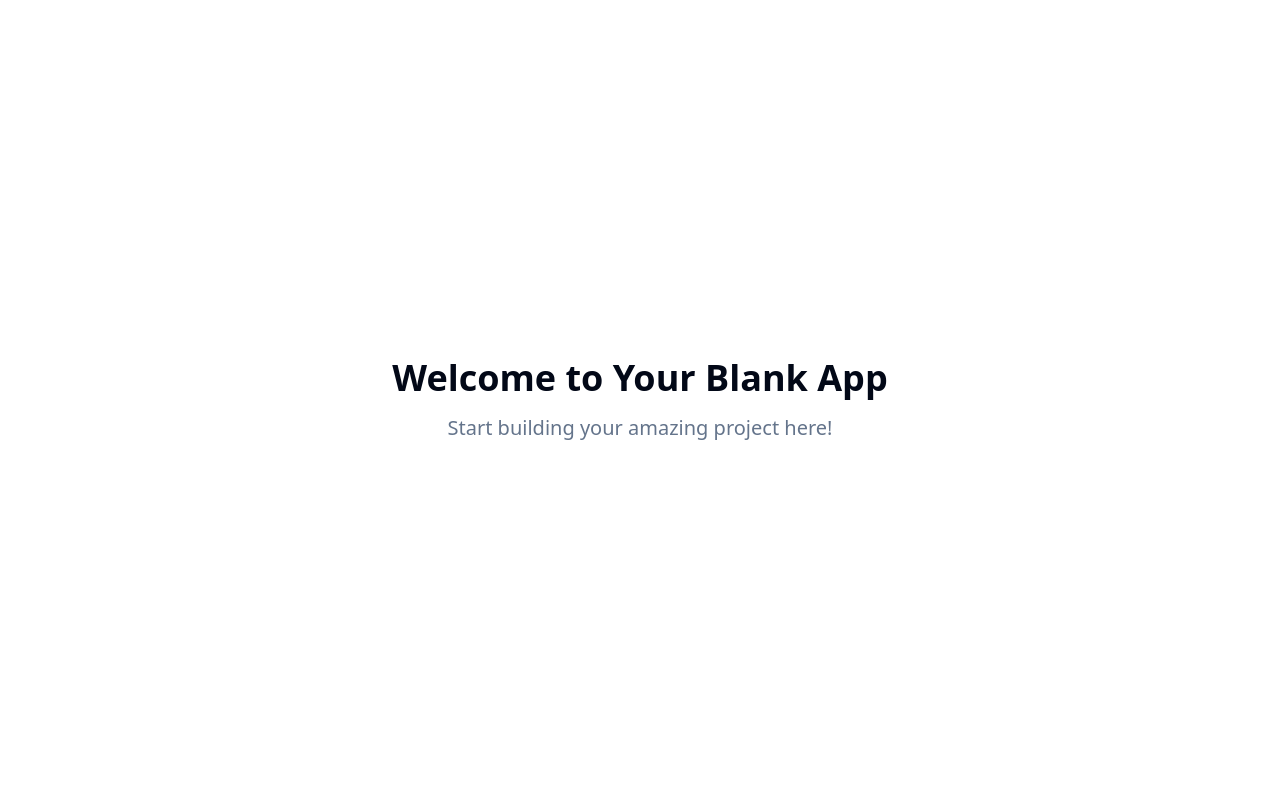
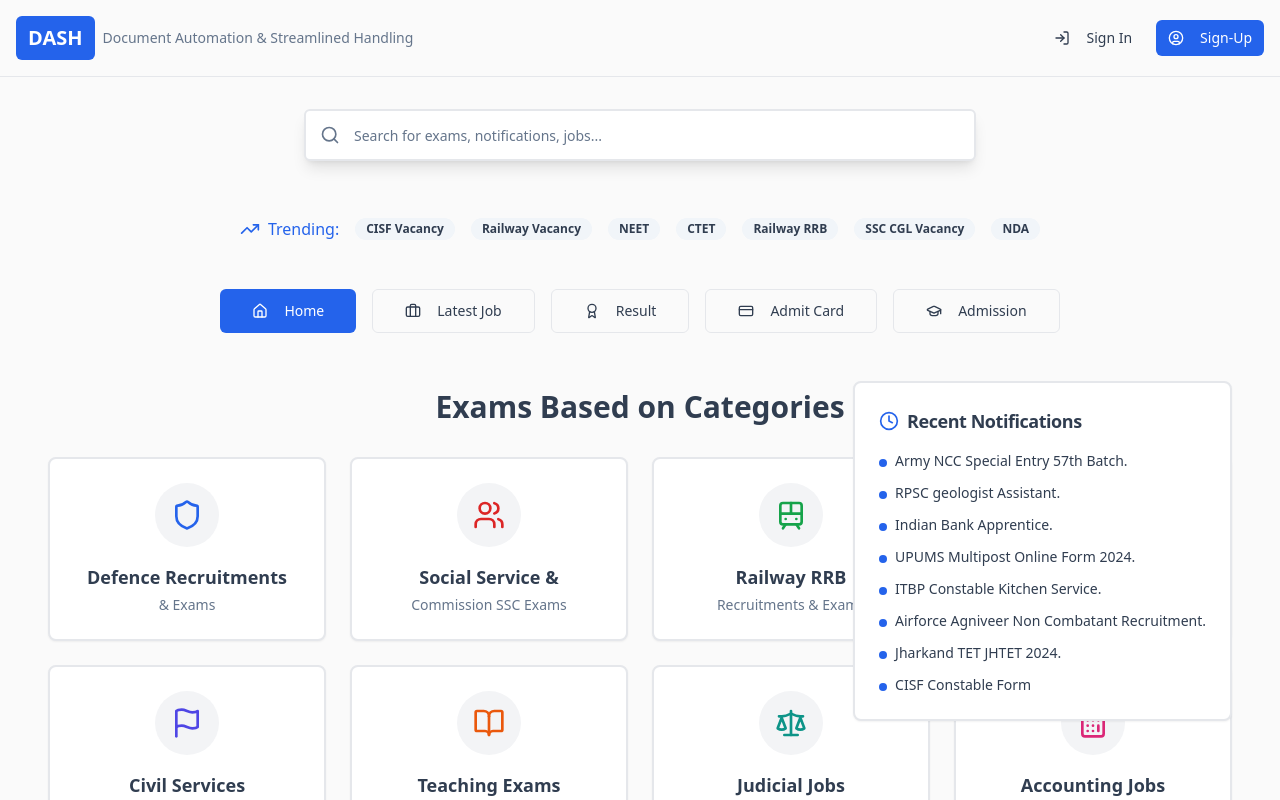
Before and after one commit to DASH-WORKSPACE/dash-automation, a React (Vite) app: page / in a window 1280 px wide. Shown: the top 800 px of the page. Built offline with nearby package versions, Linux system fonts and the light colour scheme.

Commit message:
Create exam selection website
Create a website where students can select an exam and have their form auto-filled.

```diff
--- a/index.html
+++ b/index.html
@@ -3,11 +3,11 @@
   <head>
     <meta charset="UTF-8" />
     <meta name="viewport" content="width=device-width, initial-scale=1.0" />
-    <title>student-ease-forms</title>
-    <meta name="description" content="Lovable Generated Project" />
+    <title>DASH - Document Automation & Streamlined Handling | Exam Portal</title>
+    <meta name="description" content="DASH Exam Portal - Select exams and auto-fill registration forms. Access government job notifications, results, admit cards and admissions." />
     <meta name="author" content="Lovable" />
 
-    <meta property="og:title" content="student-ease-forms" />
+    <meta property="og:title" content="4414dcab-7c54-4552-b302-51888e9d46e3" />
     <meta property="og:description" content="Lovable Generated Project" />
     <meta property="og:type" content="website" />
     <meta property="og:image" content="https://lovable.dev/opengraph-image-p98pqg.png" />
--- /dev/null
+++ b/src/components/ExamCategories.tsx
@@ -0,0 +1,123 @@
+import { Card, CardContent } from "@/components/ui/card";
+import { Button } from "@/components/ui/button";
+import {
+  Shield,
+  Users,
+  Train,
+  Building2,
+  Flag,
+  BookOpen,
+  Scale,
+  Calculator,
+  ChevronDown
+} from "lucide-react";
+
+interface ExamCategory {
+  icon: React.ElementType;
+  title: string;
+  description: string;
+  color: string;
+}
+
+const ExamCategories = () => {
+  const categories: ExamCategory[] = [
+    {
+      icon: Shield,
+      title: "Defence Recruitments",
+      description: "& Exams",
+      color: "text-blue-600"
+    },
+    {
+      icon: Users,
+      title: "Social Service &",
+      description: "Commission SSC Exams",
+      color: "text-red-600"
+    },
+    {
+      icon: Train,
+      title: "Railway RRB",
+      description: "Recruitments & Exams",
+      color: "text-green-600"
+    },
+    {
+      icon: Building2,
+      title: "Banking PO, Clerks",
+      description: "Job Exams",
+      color: "text-purple-600"
+    },
+    {
+      icon: Flag,
+      title: "Civil Services",
+      description: "Examinations",
+      color: "text-indigo-600"
+    },
+    {
+      icon: BookOpen,
+      title: "Teaching Exams",
+      description: "",
+      color: "text-orange-600"
+    },
+    {
+      icon: Scale,
+      title: "Judicial Jobs",
+      description: "Exams",
+      color: "text-teal-600"
+    },
+    {
+      icon: Calculator,
+      title: "Accounting Jobs",
+      description: "Recruitment",
+      color: "text-pink-600"
+    }
+  ];
+
+  const handleCategoryClick = (category: ExamCategory) => {
+    // This would navigate to exam selection and auto-fill form
+    console.log(`Selected category: ${category.title}`);
+  };
+
+  return (
+    <div className="py-8 px-4">
+      <div className="container mx-auto">
+        <div className="text-center mb-8">
+          <h2 className="text-3xl font-bold text-foreground mb-2">
+            Exams Based on Categories
+          </h2>
+        </div>
+
+        <div className="grid grid-cols-1 md:grid-cols-2 lg:grid-cols-4 gap-6 mb-8">
+          {categories.map((category, index) => (
+            <Card
+              key={index}
+              className="hover:shadow-xl transition-all duration-300 cursor-pointer group border-2 hover:border-primary bg-exam-card"
+              onClick={() => handleCategoryClick(category)}
+            >
+              <CardContent className="p-6 text-center">
+                <div className="mb-4 flex justify-center">
+                  <div className={`p-4 rounded-full bg-gray-100 group-hover:bg-primary/10 transition-colors`}>
+                    <category.icon className={`w-8 h-8 ${category.color} group-hover:text-primary transition-colors`} />
+                  </div>
+                </div>
+                <h3 className="font-semibold text-card-foreground text-lg mb-1">
+                  {category.title}
+                </h3>
+                <p className="text-muted-foreground text-sm">
+                  {category.description}
+                </p>
+              </CardContent>
+            </Card>
+          ))}
+        </div>
+
+        <div className="text-center">
+          <Button variant="outline" size="lg" className="flex items-center space-x-2 mx-auto">
+            <ChevronDown className="w-5 h-5" />
+            <span>More Exams</span>
+          </Button>
+        </div>
+      </div>
+    </div>
+  );
+};
+
+export default ExamCategories;
--- /dev/null
+++ b/src/components/Header.tsx
@@ -0,0 +1,37 @@
+import { Button } from "@/components/ui/button";
+import { Input } from "@/components/ui/input";
+import { Search, UserCircle, LogIn } from "lucide-react";
+
+const Header = () => {
+  return (
+    <header className="bg-background border-b border-border sticky top-0 z-50">
+      <div className="container mx-auto px-4 py-4">
+        <div className="flex items-center justify-between">
+          {/* Logo */}
+          <div className="flex items-center space-x-2">
+            <div className="bg-primary text-primary-foreground px-3 py-2 rounded-md font-bold text-xl">
+              DASH
+            </div>
+            <div className="text-sm text-muted-foreground">
+              Document Automation & Streamlined Handling
+            </div>
+          </div>
+
+          {/* Auth Buttons */}
+          <div className="flex items-center space-x-3">
+            <Button variant="ghost" size="sm" className="flex items-center space-x-2">
+              <LogIn className="w-4 h-4" />
+              <span>Sign In</span>
+            </Button>
+            <Button size="sm" className="flex items-center space-x-2">
+              <UserCircle className="w-4 h-4" />
+              <span>Sign-Up</span>
+            </Button>
+          </div>
+        </div>
+      </div>
+    </header>
+  );
+};
+
+export default Header;
--- /dev/null
+++ b/src/components/Navigation.tsx
@@ -0,0 +1,34 @@
+import { Button } from "@/components/ui/button";
+import { Home, Briefcase, Award, CreditCard, GraduationCap } from "lucide-react";
+
+const Navigation = () => {
+  const navItems = [
+    { icon: Home, label: "Home", active: true },
+    { icon: Briefcase, label: "Latest Job" },
+    { icon: Award, label: "Result" },
+    { icon: CreditCard, label: "Admit Card" },
+    { icon: GraduationCap, label: "Admission" }
+  ];
+
+  return (
+    <div className="py-6 px-4">
+      <div className="container mx-auto">
+        <div className="flex items-center justify-center space-x-4 overflow-x-auto">
+          {navItems.map((item, index) => (
+            <Button
+              key={index}
+              variant={item.active ? "default" : "outline"}
+              size="lg"
+              className="flex items-center space-x-2 whitespace-nowrap"
+            >
+              <item.icon className="w-5 h-5" />
+              <span>{item.label}</span>
+            </Button>
+          ))}
+        </div>
+      </div>
+    </div>
+  );
+};
+
+export default Navigation;
--- /dev/null
+++ b/src/components/RecentNotifications.tsx
@@ -0,0 +1,45 @@
+import { Card, CardContent, CardHeader, CardTitle } from "@/components/ui/card";
+import { Badge } from "@/components/ui/badge";
+import { Clock } from "lucide-react";
+
+const RecentNotifications = () => {
+  const notifications = [
+    "Army NCC Special Entry 57th Batch.",
+    "RPSC geologist Assistant.",
+    "Indian Bank Apprentice.",
+    "UPUMS Multipost Online Form 2024.",
+    "ITBP Constable Kitchen Service.",
+    "Airforce Agniveer Non Combatant Recruitment.",
+    "Jharkand TET JHTET 2024.",
+    "CISF Constable Form"
+  ];
+
+  return (
+    <div className="py-6 px-4">
+      <div className="container mx-auto">
+        <div className="max-w-sm mx-auto lg:mx-0 lg:ml-auto">
+          <Card className="bg-exam-card border-2">
+            <CardHeader className="pb-4">
+              <CardTitle className="flex items-center space-x-2 text-lg">
+                <Clock className="w-5 h-5 text-primary" />
+                <span>Recent Notifications</span>
+              </CardTitle>
+            </CardHeader>
+            <CardContent className="space-y-3">
+              {notifications.map((notification, index) => (
+                <div key={index} className="flex items-start space-x-2">
+                  <div className="w-2 h-2 bg-primary rounded-full mt-2 flex-shrink-0"></div>
+                  <p className="text-sm text-card-foreground hover:text-primary cursor-pointer transition-colors">
+                    {notification}
+                  </p>
+                </div>
+              ))}
+            </CardContent>
+          </Card>
+        </div>
+      </div>
+    </div>
+  );
+};
+
+export default RecentNotifications;
--- /dev/null
+++ b/src/components/SearchSection.tsx
@@ -0,0 +1,23 @@
+import { Input } from "@/components/ui/input";
+import { Search } from "lucide-react";
+
+const SearchSection = () => {
+  return (
+    <div className="py-8 px-4">
+      <div className="container mx-auto">
+        <div className="max-w-2xl mx-auto">
+          <div className="relative">
+            <Search className="absolute left-4 top-1/2 transform -translate-y-1/2 text-muted-foreground w-5 h-5" />
+            <Input
+              type="text"
+              placeholder="Search for exams, notifications, jobs..."
+              className="pl-12 py-6 text-lg bg-search-bg shadow-lg border-2 focus:border-primary"
+            />
+          </div>
+        </div>
+      </div>
+    </div>
+  );
+};
+
+export default SearchSection;
--- /dev/null
+++ b/src/components/TrendingExams.tsx
@@ -0,0 +1,38 @@
+import { Badge } from "@/components/ui/badge";
+import { TrendingUp } from "lucide-react";
+
+const TrendingExams = () => {
+  const trendingItems = [
+    "CISF Vacancy",
+    "Railway Vacancy",
+    "NEET",
+    "CTET",
+    "Railway RRB",
+    "SSC CGL Vacancy",
+    "NDA"
+  ];
+
+  return (
+    <div className="py-6 px-4">
+      <div className="container mx-auto">
+        <div className="flex items-center space-x-4 justify-center overflow-x-auto">
+          <div className="flex items-center space-x-2 text-primary font-medium whitespace-nowrap">
+            <TrendingUp className="w-5 h-5" />
+            <span>Trending:</span>
+          </div>
+          {trendingItems.map((item, index) => (
+            <Badge
+              key={index}
+              variant="secondary"
+              className="whitespace-nowrap hover:bg-primary hover:text-primary-foreground cursor-pointer transition-colors"
+            >
+              {item}
+            </Badge>
+          ))}
+        </div>
+      </div>
+    </div>
+  );
+};
+
+export default TrendingExams;
--- a/src/index.css
+++ b/src/index.css
@@ -8,33 +8,39 @@ All colors MUST be HSL.
 
 @layer base {
   :root {
-    --background: 0 0% 100%;
-    --foreground: 222.2 84% 4.9%;
+    --background: 0 0% 98%;
+    --foreground: 215 25% 25%;
 
     --card: 0 0% 100%;
-    --card-foreground: 222.2 84% 4.9%;
+    --card-foreground: 215 25% 25%;
 
     --popover: 0 0% 100%;
-    --popover-foreground: 222.2 84% 4.9%;
+    --popover-foreground: 215 25% 25%;
 
-    --primary: 222.2 47.4% 11.2%;
-    --primary-foreground: 210 40% 98%;
+    --primary: 221 83% 53%;
+    --primary-foreground: 0 0% 100%;
+    --primary-hover: 221 83% 45%;
 
-    --secondary: 210 40% 96.1%;
-    --secondary-foreground: 222.2 47.4% 11.2%;
+    --secondary: 210 40% 96%;
+    --secondary-foreground: 215 25% 25%;
 
-    --muted: 210 40% 96.1%;
-    --muted-foreground: 215.4 16.3% 46.9%;
+    --muted: 220 14% 96%;
+    --muted-foreground: 215 16% 47%;
 
-    --accent: 210 40% 96.1%;
-    --accent-foreground: 222.2 47.4% 11.2%;
+    --accent: 221 83% 53%;
+    --accent-foreground: 0 0% 100%;
 
-    --destructive: 0 84.2% 60.2%;
-    --destructive-foreground: 210 40% 98%;
+    --destructive: 0 84% 60%;
+    --destructive-foreground: 0 0% 100%;
 
-    --border: 214.3 31.8% 91.4%;
-    --input: 214.3 31.8% 91.4%;
-    --ring: 222.2 84% 4.9%;
+    --border: 220 13% 91%;
+    --input: 220 13% 91%;
+    --ring: 221 83% 53%;
+
+    --exam-card: 0 0% 100%;
+    --exam-card-shadow: 221 39% 11% / 0.08;
+    --search-bg: 0 0% 100%;
+    --nav-hover: 221 83% 98%;
 
     --radius: 0.5rem;
 
@@ -56,33 +62,39 @@ All colors MUST be HSL.
   }
 
   .dark {
-    --background: 222.2 84% 4.9%;
-    --foreground: 210 40% 98%;
+    --background: 215 28% 9%;
+    --foreground: 0 0% 95%;
 
-    --card: 222.2 84% 4.9%;
-    --card-foreground: 210 40% 98%;
+    --card: 215 28% 12%;
+    --card-foreground: 0 0% 95%;
 
-    --popover: 222.2 84% 4.9%;
-    --popover-foreground: 210 40% 98%;
+    --popover: 215 28% 12%;
+    --popover-foreground: 0 0% 95%;
 
-    --primary: 210 40% 98%;
-    --primary-foreground: 222.2 47.4% 11.2%;
+    --primary: 221 83% 53%;
+    --primary-foreground: 0 0% 100%;
+    --primary-hover: 221 83% 45%;
 
-    --secondary: 217.2 32.6% 17.5%;
-    --secondary-foreground: 210 40% 98%;
+    --secondary: 215 28% 15%;
+    --secondary-foreground: 0 0% 95%;
 
-    --muted: 217.2 32.6% 17.5%;
-    --muted-foreground: 215 20.2% 65.1%;
+    --muted: 215 28% 15%;
+    --muted-foreground: 215 20% 65%;
 
-    --accent: 217.2 32.6% 17.5%;
-    --accent-foreground: 210 40% 98%;
+    --accent: 221 83% 53%;
+    --accent-foreground: 0 0% 100%;
 
-    --destructive: 0 62.8% 30.6%;
-    --destructive-foreground: 210 40% 98%;
+    --destructive: 0 84% 60%;
+    --destructive-foreground: 0 0% 100%;
 
-    --border: 217.2 32.6% 17.5%;
-    --input: 217.2 32.6% 17.5%;
-    --ring: 212.7 26.8% 83.9%;
+    --border: 215 28% 20%;
+    --input: 215 28% 20%;
+    --ring: 221 83% 53%;
+
+    --exam-card: 215 28% 12%;
+    --exam-card-shadow: 0 0% 0% / 0.3;
+    --search-bg: 215 28% 15%;
+    --nav-hover: 221 83% 15%;
     --sidebar-background: 240 5.9% 10%;
     --sidebar-foreground: 240 4.8% 95.9%;
     --sidebar-primary: 224.3 76.3% 48%;
--- a/src/pages/Index.tsx
+++ b/src/pages/Index.tsx
@@ -1,11 +1,28 @@
-// Update this page (the content is just a fallback if you fail to update the page)
+import Header from "@/components/Header";
+import SearchSection from "@/components/SearchSection";
+import TrendingExams from "@/components/TrendingExams";
+import Navigation from "@/components/Navigation";
+import ExamCategories from "@/components/ExamCategories";
+import RecentNotifications from "@/components/RecentNotifications";
 
 const Index = () => {
   return (
-    <div className="min-h-screen flex items-center justify-center bg-background">
-      <div className="text-center">
-        <h1 className="text-4xl font-bold mb-4">Welcome to Your Blank App</h1>
-        <p className="text-xl text-muted-foreground">Start building your amazing project here!</p>
+    <div className="min-h-screen bg-background">
+      <Header />
+      <SearchSection />
+      <TrendingExams />
+      <Navigation />
+
+      <div className="relative">
+        <ExamCategories />
+        <div className="absolute top-0 right-0 hidden lg:block">
+          <RecentNotifications />
+        </div>
+      </div>
+
+      {/* Mobile notifications */}
+      <div className="lg:hidden">
+        <RecentNotifications />
       </div>
     </div>
   );
--- a/tailwind.config.ts
+++ b/tailwind.config.ts
@@ -26,7 +26,8 @@ export default {
 				foreground: 'hsl(var(--foreground))',
 				primary: {
 					DEFAULT: 'hsl(var(--primary))',
-					foreground: 'hsl(var(--primary-foreground))'
+					foreground: 'hsl(var(--primary-foreground))',
+					hover: 'hsl(var(--primary-hover))'
 				},
 				secondary: {
 					DEFAULT: 'hsl(var(--secondary))',
@@ -52,6 +53,9 @@ export default {
 					DEFAULT: 'hsl(var(--card))',
 					foreground: 'hsl(var(--card-foreground))'
 				},
+				'exam-card': 'hsl(var(--exam-card))',
+				'search-bg': 'hsl(var(--search-bg))',
+				'nav-hover': 'hsl(var(--nav-hover))',
 				sidebar: {
 					DEFAULT: 'hsl(var(--sidebar-background))',
 					foreground: 'hsl(var(--sidebar-foreground))',
```
